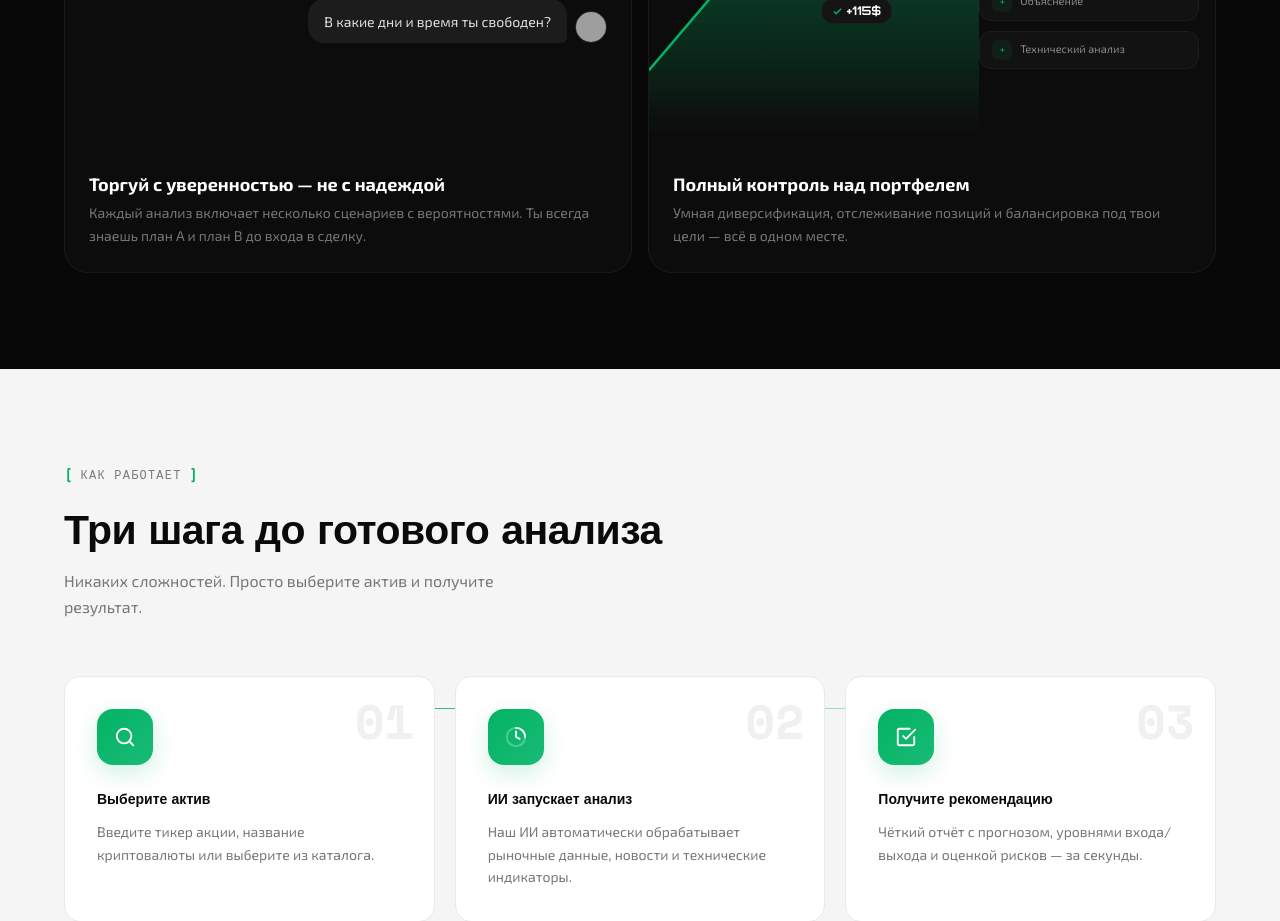
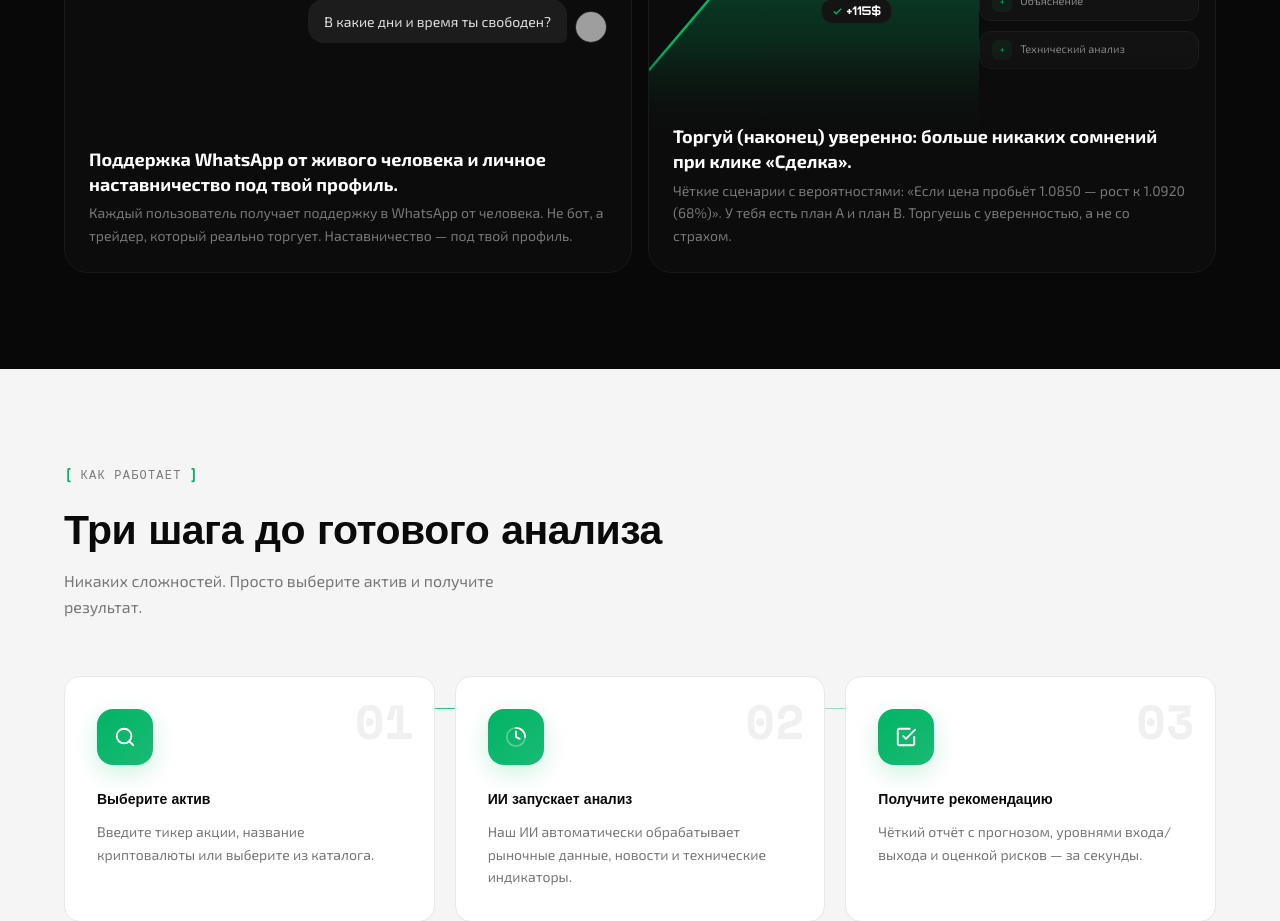
Before and after one commit to qryptobro/rbhood, a Next.js app: page / in a window 1280 px wide. Shown: the part 2380-3301 px from the top of the page. Built offline with nearby package versions, Linux system fonts and the light colour scheme; grey boxes are pictures that could not be loaded.

Commit message:
fix: align feature card texts with mockups (card 3 WhatsApp support, card 4 confidence); remove duplicate kz key

```diff
--- a/app/components/i18n.tsx
+++ b/app/components/i18n.tsx
@@ -22,10 +22,10 @@ const translations = {
     fb1_b1: "Технический анализ: паттерны, уровни, тренды", fb1_b2: "Фундаментальный анализ и новостной фон", fb1_b3: "Сигнал BUY/SELL/HOLD с объяснением",
     fb2_tag: "АДАПТАЦИЯ", fb2_title: "ИИ-агент адаптируется под тебя со временем", fb2_desc: "После 10 анализов ИИ изучит твой стиль торговли, риск-профиль и активы — и начнёт давать персонализированные рекомендации.",
     fb2_b1: "Запоминает твои предпочтения и стиль", fb2_b2: "Оптимизирует сигналы под твой профиль", fb2_b3: "Советы улучшаются с каждым анализом",
-    fb3_tag: "УВЕРЕННОСТЬ", fb3_title: "Торгуй с уверенностью — не с надеждой", fb3_desc: "Каждый анализ включает несколько сценариев с вероятностями. Ты всегда знаешь план A и план B до входа в сделку.",
-    fb3_b1: "Сценарии с вероятностями для каждой позиции", fb3_b2: "Уровни входа, целей и стоп-лосса", fb3_b3: "Оценка риска по каждой сделке",
-    fb4_tag: "ПОРТФЕЛЬ", fb4_title: "Полный контроль над портфелем", fb4_desc: "Умная диверсификация, отслеживание позиций и балансировка под твои цели — всё в одном месте.",
-    fb4_b1: "Мониторинг всех позиций в реальном времени", fb4_b2: "Ребалансировка под твои цели", fb4_b3: "Аналитика доходности за любой период",
+    fb3_tag: "ПОДДЕРЖКА", fb3_title: "Поддержка WhatsApp от живого человека и личное наставничество под твой профиль.", fb3_desc: "Каждый пользователь получает поддержку в WhatsApp от человека. Не бот, а трейдер, который реально торгует. Наставничество — под твой профиль.",
+    fb3_b1: "Живой человек, а не бот", fb3_b2: "Помощь с первым анализом", fb3_b3: "Наставничество под твой стиль",
+    fb4_tag: "УВЕРЕННОСТЬ", fb4_title: "Торгуй (наконец) уверенно: больше никаких сомнений при клике «Сделка».", fb4_desc: "Чёткие сценарии с вероятностями: «Если цена пробьёт 1.0850 — рост к 1.0920 (68%)». У тебя есть план A и план B. Торгуешь с уверенностью, а не со страхом.",
+    fb4_b1: "Сценарии с вероятностями", fb4_b2: "Уровни входа, цели и стоп-лосса", fb4_b3: "План A и план B на каждую сделку",
     fb_sec_tag: "С ЭКСПЕРТНОЙ ТОЧНОСТЬЮ", fb_sec_title: "ИИ, который анализирует как профи-трейдер, за 7 секунд", fb_sec_sub: "Больше никаких часов в TradingView без понимания — покупать или продавать.",
     plan1_badge: "[ ПОПУЛЯРНЫЙ ]", plan1_name: "Monthly", plan1_period: "/месяц", plan1_desc: "Получите мгновенный доступ к ИИ-анализу активов.",
     plan1_f1: "AI анализ (Форекс, Крипто, Акции)", plan1_f2: "Поддержка в WhatsApp (наставничество)", plan1_f3: "Доступ ко всем обновлениям rbhood ai", plan1_f4: "Гайды и обучающие материалы", plan1_f5: "История ваших анализов",
@@ -131,10 +131,10 @@ const translations = {
     fb1_b1: "Техникалық талдау: паттерндер, деңгейлер, трендтер", fb1_b2: "Фундаментальды талдау және жаңалықтар", fb1_b3: "BUY/SELL/HOLD сигналы түсіндірмемен",
     fb2_tag: "БЕЙІМДЕЛУ", fb2_title: "ЖИ-агент уақыт өте сізге бейімделеді", fb2_desc: "10 талдаудан кейін ЖИ сіздің сауда стиліңізді, тәуекел профиліңізді үйреніп, жекелендірілген ұсынымдар береді.",
     fb2_b1: "Қалауларыңыз бен стиліңізді есте сақтайды", fb2_b2: "Сигналдарды профиліңізге оңтайландырады", fb2_b3: "Кеңестер әр талдаумен жақсарады",
-    fb3_tag: "СЕНІМДІЛІК", fb3_title: "Сенімділікпен сауда жасаңыз — үміт емес", fb3_desc: "Әр талдауда ықтималдықтары бар бірнеше сценарий бар. Мәмілеге кіргенге дейін А және В жоспарын біледіңіз.",
-    fb3_b1: "Әр позиция үшін ықтималдықтары бар сценарийлер", fb3_b2: "Кіру, мақсат және стоп-лосс деңгейлері", fb3_b3: "Әр мәміле бойынша тәуекелді бағалау",
-    fb4_tag: "ПОРТФЕЛЬ", fb4_title: "Портфельді толық бақылау", fb4_desc: "Ақылды диверсификация, позицияларды қадағалау және мақсаттарыңызға сай теңгерімдеу — бәрі бір жерде.",
-    fb4_b1: "Барлық позицияларды нақты уақытта бақылау", fb4_b2: "Мақсаттарыңызға сай қайта теңгерімдеу", fb4_b3: "Кез келген кезеңдегі кірістілік аналитикасы",
+    fb3_tag: "ҚОЛДАУ", fb3_title: "Тірі адамнан WhatsApp қолдауы және профиліңізге сай жеке тәлімгерлік.", fb3_desc: "Әр қолданушы WhatsApp-та адамнан қолдау алады. Бот емес, шынымен сауда жасайтын трейдер. Тәлімгерлік — профиліңізге қарай.",
+    fb3_b1: "Бот емес, тірі адам", fb3_b2: "Алғашқы талдауға көмек", fb3_b3: "Стиліңізге сай тәлімгерлік",
+    fb4_tag: "СЕНІМДІЛІК", fb4_title: "Сенімді сауда жаса: «Сделка» батырмасын басқанда күмән жоқ.", fb4_desc: "Ықтималдықтары бар нақты сценарийлер: «Баға 1.0850-ден өтсе — 1.0920-ға өсу (68%)». А және В жоспарың бар. Қорқынышпен емес, сенімділікпен.",
+    fb4_b1: "Ықтималдықтары бар сценарийлер", fb4_b2: "Кіру, мақсат, стоп-лосс деңгейлері", fb4_b3: "Әр мәмілеге А және В жоспары",
     fb_sec_tag: "САРАПШЫ ДӘЛДІГІМЕН", fb_sec_title: "Про-трейдер сияқты талдайтын ЖИ — 7 секундта", fb_sec_sub: "TradingView-де сатып алу не сату керегін білмей сағаттап отыру жоқ.",
     plan1_name: "ТЕГІН", plan1_period: "мәңгі",
     plan1_badge: "[ ТАНЫМАЛ ]", plan1_desc: "ЖИ-талдауға лезде қол жеткізіңіз.",
@@ -241,10 +241,10 @@ const translations = {
     fb1_b1: "Technical analysis: patterns, levels, trends", fb1_b2: "Fundamental analysis and news sentiment", fb1_b3: "BUY/SELL/HOLD signal with explanation",
     fb2_tag: "ADAPTATION", fb2_title: "Your AI agent adapts to you over time", fb2_desc: "After 10 analyses the AI learns your trading style, risk profile, and preferred assets — and starts giving personalized recommendations.",
     fb2_b1: "Remembers your preferences and style", fb2_b2: "Optimizes signals for your profile", fb2_b3: "Advice improves with every analysis",
-    fb3_tag: "CONFIDENCE", fb3_title: "Trade with confidence, not hope", fb3_desc: "Every analysis includes multiple scenarios with probabilities. You always know plan A and plan B before entering a trade.",
-    fb3_b1: "Scenarios with probabilities for each position", fb3_b2: "Entry, target, and stop-loss levels", fb3_b3: "Risk assessment for every trade",
-    fb4_tag: "PORTFOLIO", fb4_title: "Full control over your portfolio", fb4_desc: "Smart diversification, position tracking, and rebalancing toward your goals — all in one place.",
-    fb4_b1: "Real-time monitoring of all positions", fb4_b2: "Rebalancing toward your goals", fb4_b3: "Performance analytics for any period",
+    fb3_tag: "SUPPORT", fb3_title: "Human WhatsApp support included, custom mentoring depending on your profile.", fb3_desc: "Every user gets human WhatsApp support. Not a bot, a human who actually trades. Custom mentoring offered depending on your profile.",
+    fb3_b1: "A real human, not a bot", fb3_b2: "Help with your first analysis", fb3_b3: "Mentoring tailored to your style",
+    fb4_tag: "CONFIDENCE", fb4_title: "Trade (finally) with confidence: no more doubting when clicking \"Trade\".", fb4_desc: "Clear scenarios with probabilities: \"If price breaks 1.0850, bullish toward 1.0920 (68%)\". You have a plan A and a plan B. Trade with confidence, not fear.",
+    fb4_b1: "Scenarios with probabilities", fb4_b2: "Entry, target, and stop-loss levels", fb4_b3: "Plan A and plan B for every trade",
     fb_sec_tag: "WITH EXPERT-LEVEL PRECISION", fb_sec_title: "The AI that analyzes like a pro trader, in 7 seconds", fb_sec_sub: "No more hours wasted on TradingView without knowing whether to buy or sell.",
     plan1_badge: "[ POPULAR ]", plan1_name: "Monthly", plan1_period: "/month", plan1_desc: "Instantly get access to the only AI for trading.",
     plan1_f1: "AI analysis (Forex, Crypto, Stocks)", plan1_f2: "Human WhatsApp support (mentoring depending on profile)", plan1_f3: "Access to all rbhood ai updates", plan1_f4: "Guides and tutorials", plan1_f5: "A history of your analyses",
```
